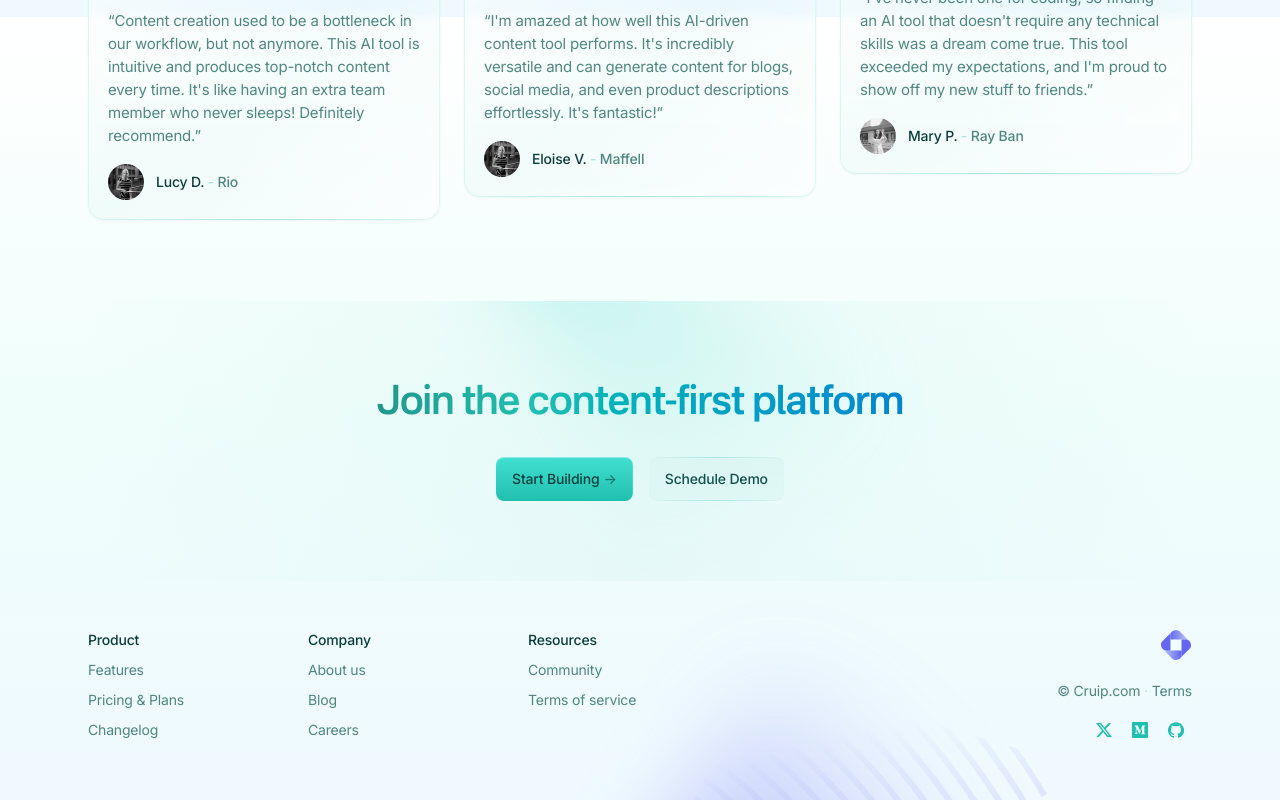
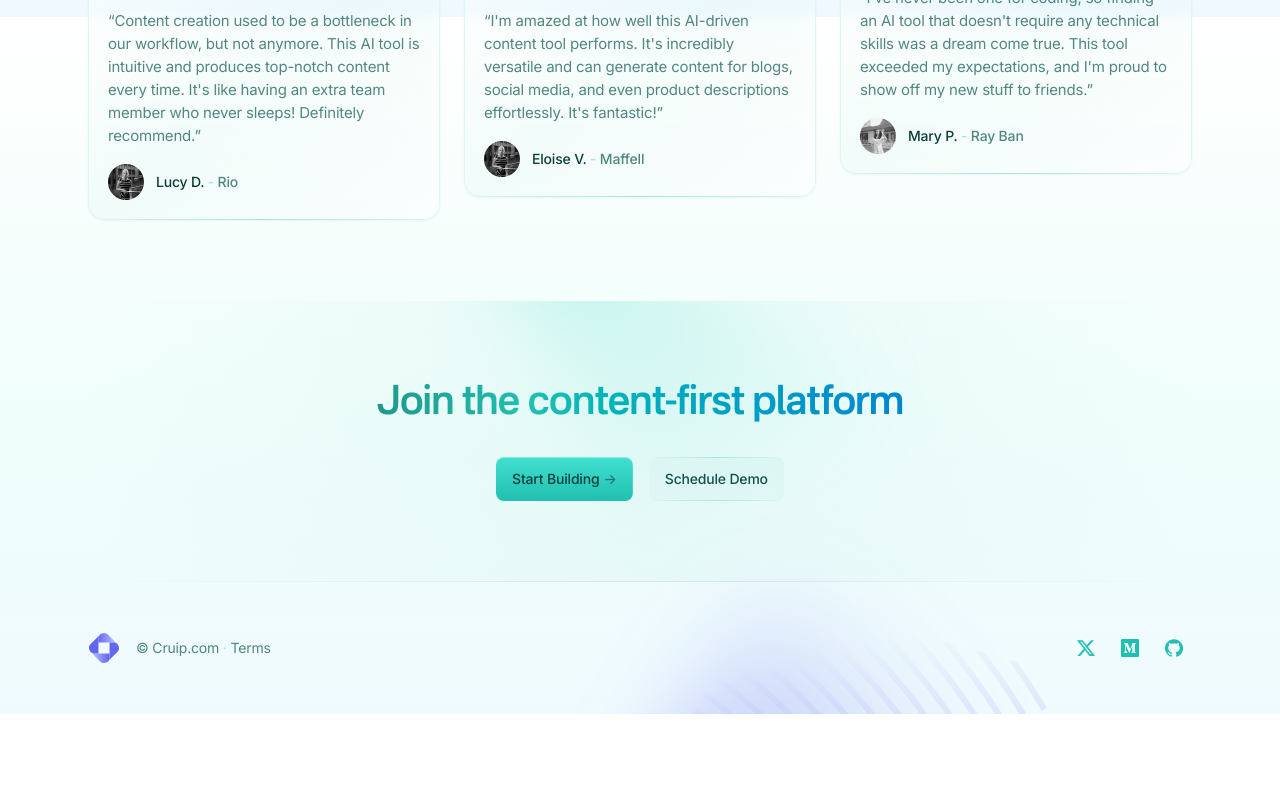
Before and after one commit to anmolnarnaware96/template-8, a Next.js app: page / in a window 1280 px wide. Shown: the part 3983-4783 px from the top of the page. After the commit the page ends 4697 px from the top, so only its background shows below. Built offline with nearby package versions, Linux system fonts and the light colour scheme.

Commit message:
page.tsx
Removed footerColumns array and updated footer layout to include social links directly.

```diff
--- a/app/page.tsx
+++ b/app/page.tsx
@@ -116,12 +116,6 @@ const testimonials = [
   { name: "Pierre-Gilles L.", company: "Binance", categories: [1, 2, 5], content: "I was blown away by how easy it was to create my content using this tool! Within a few hours, I had a professional-looking platform up and running, and my client could not believe it." },
   { name: "Danielle K.", company: "Forbes Inc.", categories: [1, 4], content: "I've never been a fan of complicated website AI tools, which is why Open PRO is perfect for me. Its minimalist design and simple functionality make staying organized feel like second nature." },
   { name: "Mary P.", company: "Ray Ban", categories: [1, 2], content: "I've never been one for coding, so finding an AI tool that doesn't require any technical skills was a dream come true. This tool exceeded my expectations, and I'm proud to show off my new stuff to friends." },
-];
-
-const footerColumns = [
-  { title: "Product", links: ["Features", "Pricing & Plans", "Changelog"] },
-  { title: "Company", links: ["About us", "Blog", "Careers"] },
-  { title: "Resources", links: ["Community", "Terms of service"] },
 ];
 
 const socials = [
@@ -292,30 +286,16 @@ function Footer({ go }: { go: (v: View) => void }) {
     <footer>
       <div className="relative mx-auto max-w-6xl px-4 sm:px-6">
         <Decor src="/footer-illustration.svg" w={1076} h={378} className="bottom-0 left-1/2 -translate-x-1/2" />
-        <div className="grid grid-cols-2 justify-between gap-12 py-8 md:grid-cols-3 md:py-12 lg:grid-cols-[repeat(3,minmax(0,140px))_1fr] xl:gap-20">
-          {footerColumns.map((col) => (
-            <div key={col.title} className="space-y-2">
-              <h3 className="text-sm font-medium text-gray-200">{col.title}</h3>
-              <ul className="space-y-2 text-sm">
-                {col.links.map((l) => (
-                  <li key={l}>
-                    <a className={link} href="#0">{l}</a>
-                  </li>
-                ))}
-              </ul>
-            </div>
-          ))}
-          <div className="col-span-2 md:col-span-3 lg:col-span-1 lg:text-right">
-            <div className="mb-3">
+        <div className={`${SECTION_BORDER} flex flex-col items-center gap-5 py-10 text-center md:flex-row md:justify-between md:py-12 md:text-left`}>
+          <div className="flex flex-col items-center gap-3 md:flex-row md:gap-4">
             <Logo onClick={() => go("home")} />
-            </div>
-            <div className="text-sm">
-              <p className={`mb-3 ${MUTED}`}>
+            <p className={`text-sm ${MUTED}`}>
               © Cruip.com
               <span className="text-gray-700"> · </span>
               <a className={link} href="#0">Terms</a>
             </p>
-              <ul className="inline-flex gap-1">
+          </div>
+          <ul className="inline-flex gap-2">
             {socials.map((s) => (
               <li key={s.label}>
                 <a
@@ -323,15 +303,13 @@ function Footer({ go }: { go: (v: View) => void }) {
                   href="#0"
                   aria-label={s.label}
                 >
-                      <svg className="h-8 w-8 fill-current" viewBox="0 0 32 32" xmlns="http://www.w3.org/2000/svg">
+                  <svg className="h-9 w-9 fill-current" viewBox="0 0 32 32" xmlns="http://www.w3.org/2000/svg">
                     <path d={s.d} />
                   </svg>
                 </a>
               </li>
             ))}
           </ul>
-            </div>
-          </div>
         </div>
       </div>
     </footer>
```
Lines whose indentation alone changed are shown as unchanged.
